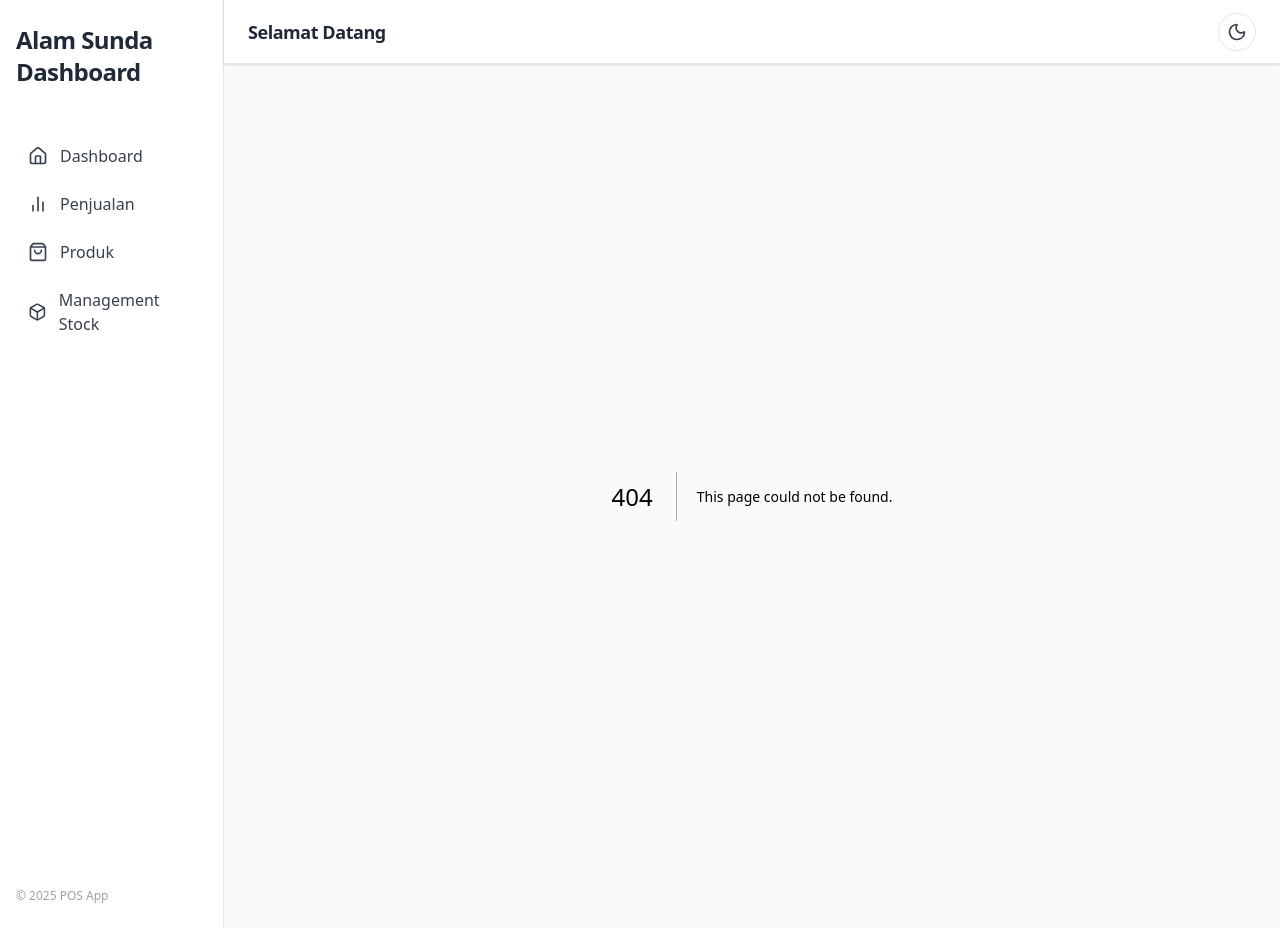
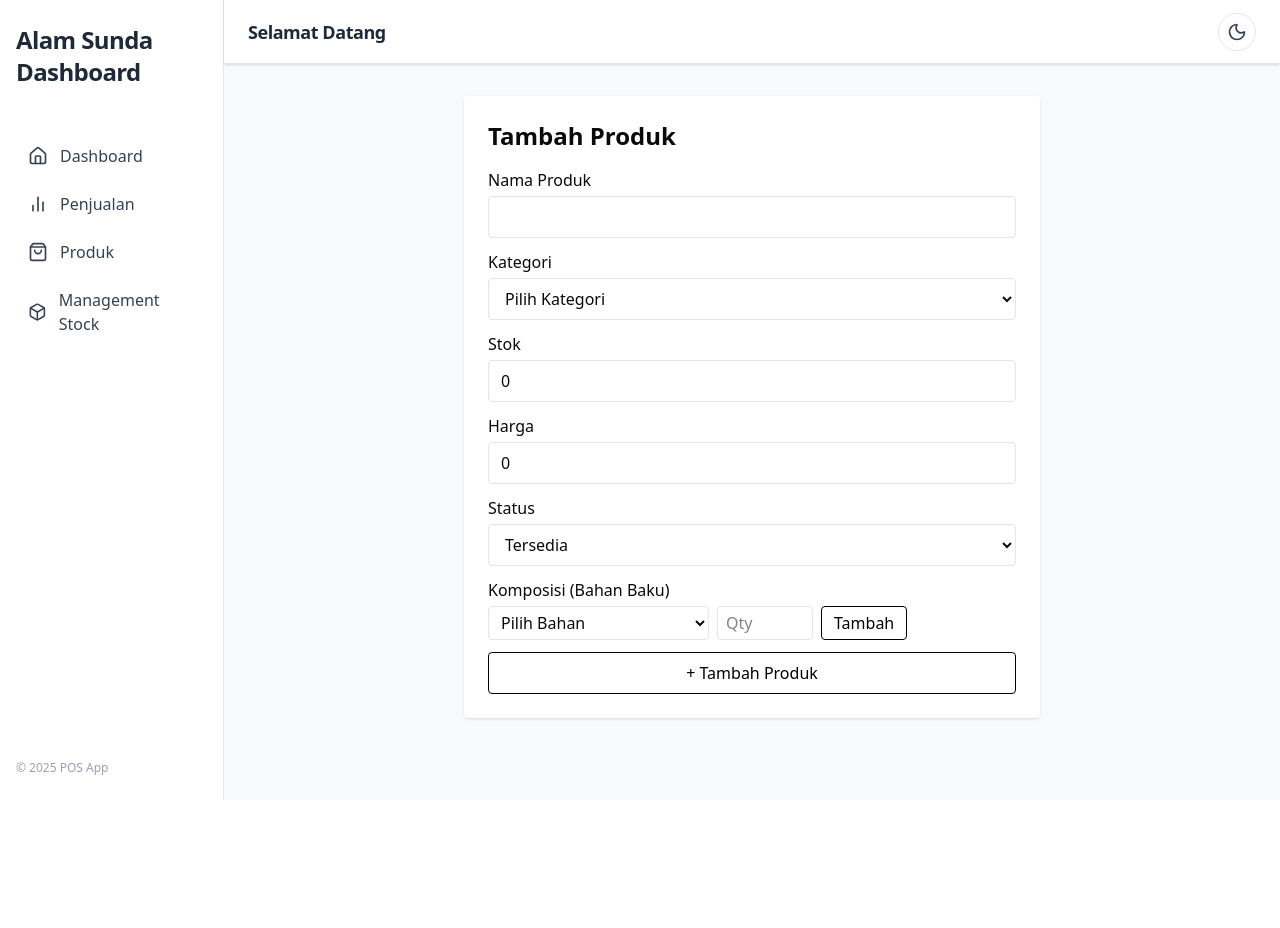
Before and after one commit to yogigoey716/pos_alam_sunda, a Next.js app in the folder web-dashboard/: page /products/add in a window 1280 px wide. Before the commit this address had no page. After the commit the page ends 800 px from the top, so only its background shows below. Built offline with nearby package versions, Linux system fonts and the light colour scheme.

Commit message:
feat: add product page with form for adding new products and ingredient management

```diff
--- /dev/null
+++ b/web-dashboard/src/app/products/add/page.tsx
@@ -0,0 +1,136 @@
+"use client";
+
+import { useState } from "react";
+import { useRouter } from "next/navigation";
+import { mockManagementStock } from "@/services/api/managementStock";
+import { productService } from "@/services/api/products";
+import { ProductIngredient } from "@/types/product";
+
+export default function AddProductPage() {
+  const router = useRouter();
+  const [name, setName] = useState("");
+  const [category, setCategory] = useState("");
+  const [stock, setStock] = useState(0);
+  const [price, setPrice] = useState(0);
+  const [status, setStatus] = useState("Tersedia");
+  const [ingredients, setIngredients] = useState<ProductIngredient[]>([]);
+  const [ingredientCode, setIngredientCode] = useState("");
+  const [ingredientQty, setIngredientQty] = useState("");
+  const [error, setError] = useState("");
+  const [loading, setLoading] = useState(false);
+
+  const handleAddIngredient = () => {
+    if (!ingredientCode || !ingredientQty) return;
+    const bahan = mockManagementStock.find(b => b.codeBarang === ingredientCode);
+    setIngredients(prev => {
+      const idx = prev.findIndex(i => i.codeBarang === ingredientCode);
+      if (idx !== -1) {
+        // Jika sudah ada, update qty
+        const updated = [...prev];
+        updated[idx] = {
+          ...updated[idx],
+          qty: updated[idx].qty + parseFloat(ingredientQty),
+        };
+        return updated;
+      }
+      // Jika belum ada, tambah baru
+      return [
+        ...prev,
+        {
+          codeBarang: ingredientCode,
+          qty: parseFloat(ingredientQty),
+          namaBarang: bahan?.namaBarang,
+          satuan: bahan?.satuan,
+        },
+      ];
+    });
+    setIngredientCode("");
+    setIngredientQty("");
+  };
+
+  const handleSubmit = async (e: React.FormEvent) => {
+    e.preventDefault();
+    setError("");
+    if (!name || !category || !price) {
+      setError("Nama, kategori, dan harga wajib diisi.");
+      return;
+    }
+    setLoading(true);
+    try {
+      await productService.create({
+        name,
+        category,
+        stock,
+        price,
+        status: status as import("@/types/product").ProductStatus,
+        ingredients,
+      });
+      router.push("/products");
+    } catch (err) {
+      setError("Gagal menambah produk." + (err instanceof Error ? `: ${err.message}` : ""));
+    } finally {
+      setLoading(false);
+    }
+  };
+
+  return (
+    <div className="max-w-xl mx-auto p-6 bg-white dark:bg-neutral-900 rounded shadow">
+      <h1 className="text-2xl font-bold mb-4">Tambah Produk</h1>
+      <form onSubmit={handleSubmit}>
+        <div className="mb-3">
+          <label className="block mb-1 font-medium">Nama Produk</label>
+          <input type="text" className="w-full border rounded px-3 py-2" value={name} onChange={e => setName(e.target.value)} required />
+        </div>
+        <div className="mb-3">
+          <label className="block mb-1 font-medium">Kategori</label>
+          <select className="w-full border rounded px-3 py-2" value={category} onChange={e => setCategory(e.target.value)} required>
+            <option value="">Pilih Kategori</option>
+            <option value="Makanan">Makanan</option>
+            <option value="Minuman">Minuman</option>
+          </select>
+        </div>
+        <div className="mb-3">
+          <label className="block mb-1 font-medium">Stok</label>
+          <input type="number" className="w-full border rounded px-3 py-2" value={stock} onChange={e => setStock(Number(e.target.value))} min={0} />
+        </div>
+        <div className="mb-3">
+          <label className="block mb-1 font-medium">Harga</label>
+          <input type="number" className="w-full border rounded px-3 py-2" value={price} onChange={e => setPrice(Number(e.target.value))} min={0} required />
+        </div>
+        <div className="mb-3">
+          <label className="block mb-1 font-medium">Status</label>
+          <select className="w-full border rounded px-3 py-2" value={status} onChange={e => setStatus(e.target.value)}>
+            <option value="Tersedia">Tersedia</option>
+            <option value="Stok Rendah">Stok Rendah</option>
+            <option value="Habis">Habis</option>
+          </select>
+        </div>
+        <div className="mb-3">
+          <label className="block mb-1 font-medium">Komposisi (Bahan Baku)</label>
+          <div className="flex gap-2 mb-2">
+            <select className="border rounded px-2 py-1" value={ingredientCode} onChange={e => setIngredientCode(e.target.value)}>
+              <option value="">Pilih Bahan</option>
+              {mockManagementStock.map(b => (
+                <option key={b.codeBarang} value={b.codeBarang}>{b.namaBarang} ({b.satuan})</option>
+              ))}
+            </select>
+            <input type="number" className="border rounded px-2 py-1 w-24" placeholder="Qty" value={ingredientQty} onChange={e => setIngredientQty(e.target.value)} min={0} />
+            <button type="button" className="px-3 py-1 border border-black bg-white text-black rounded hover:bg-gray-100" onClick={handleAddIngredient}>Tambah</button>
+          </div>
+          <ul className="text-sm">
+            {ingredients.map((i, idx) => (
+              <li key={idx} className="mb-1 flex justify-between">
+                <span>{i.namaBarang || i.codeBarang} ({i.qty} {i.satuan || ""})</span>
+                <button type="button" className="text-red-500 text-xs" onClick={() => setIngredients(ingredients.filter((_, j) => j !== idx))}>Hapus</button>
+              </li>
+            ))}
+          </ul>
+        </div>
+        {error && <div className="text-red-500 mb-2">{error}</div>}
+        <button type="submit" className="w-full py-2 border border-black bg-white text-black rounded hover:bg-gray-100" disabled={loading}>
+          {loading ? "Menyimpan..." : "+ Tambah Produk"}
+        </button>
+      </form>
+    </div>
+  );
+}
--- a/web-dashboard/src/app/products/page.tsx
+++ b/web-dashboard/src/app/products/page.tsx
@@ -68,7 +68,7 @@ export default function ProductsPage() {
     price: formatPrice(product!.price),
     ingredients: (
       <button
-        className="text-xs text-blue-600 underline hover:text-blue-800"
+        className="text-xs border border-black bg-white text-black rounded px-2 py-1 hover:bg-gray-100"
         onClick={() => {
           setModalIngredients(product!.ingredients ?? []);
           setModalProductName(product!.name);
@@ -82,7 +82,7 @@ export default function ProductsPage() {
       <span
         className={
           product!.status === "Tersedia"
-            ? "inline-block px-2 py-1 text-xs font-semibold rounded bg-green-100 text-green-800"
+            ? "inline-block px-2 py-1 text-xs font-semibold rounded bg-blue-100 text-blue-800"
             : product!.status === "Stok Rendah"
             ? "inline-block px-2 py-1 text-xs font-semibold rounded bg-yellow-100 text-yellow-800"
             : "inline-block px-2 py-1 text-xs font-semibold rounded bg-red-100 text-red-800"
@@ -138,7 +138,7 @@ export default function ProductsPage() {
         <div className="flex justify-end mb-4">
           <Link
             href="/products/add"
-            className="inline-block px-4 py-2 bg-green-600 text-white rounded-lg hover:bg-green-700 transition"
+            className="inline-block px-4 py-2 border border-black bg-white text-black rounded-lg hover:bg-gray-100 transition"
           >
             + Tambah Produk
           </Link>
@@ -182,7 +182,7 @@ export default function ProductsPage() {
             <button
               onClick={handleExportData}
               type="button"
-              className="text-green-700 hover:text-white border border-green-700 hover:bg-green-800 focus:ring-4 focus:outline-none focus:ring-green-300 font-medium rounded-lg text-sm px-3 py-1.5 text-center me-2 mb-2 dark:border-green-500 dark:text-green-500 dark:hover:text-white dark:hover:bg-green-600 dark:focus:ring-green-800 mx-3 cursor-pointer"
+              className="border border-black bg-white text-black rounded-lg text-sm px-3 py-1.5 me-2 mb-2 hover:bg-gray-100 mx-3 cursor-pointer"
             >
               Export
             </button>
@@ -213,8 +213,8 @@ export default function ProductsPage() {
               <svg
                 className="w-5 h-5 text-gray-500 dark:text-gray-400"
                 aria-hidden="true"
+                viewBox="0 0 20 20"
                 fill="currentColor"
-                viewBox="0 0 20 20"
               >
                 <path
                   fillRule="evenodd"
@@ -266,7 +266,7 @@ export default function ProductsPage() {
               )}
             </ul>
             <DialogClose asChild>
-              <button className="px-4 py-2 bg-blue-600 text-white rounded hover:bg-blue-700">Tutup</button>
+              <button className="px-4 py-2 border border-black bg-white text-black rounded hover:bg-gray-100">Tutup</button>
             </DialogClose>
           </DialogContent>
         </Dialog>
```
